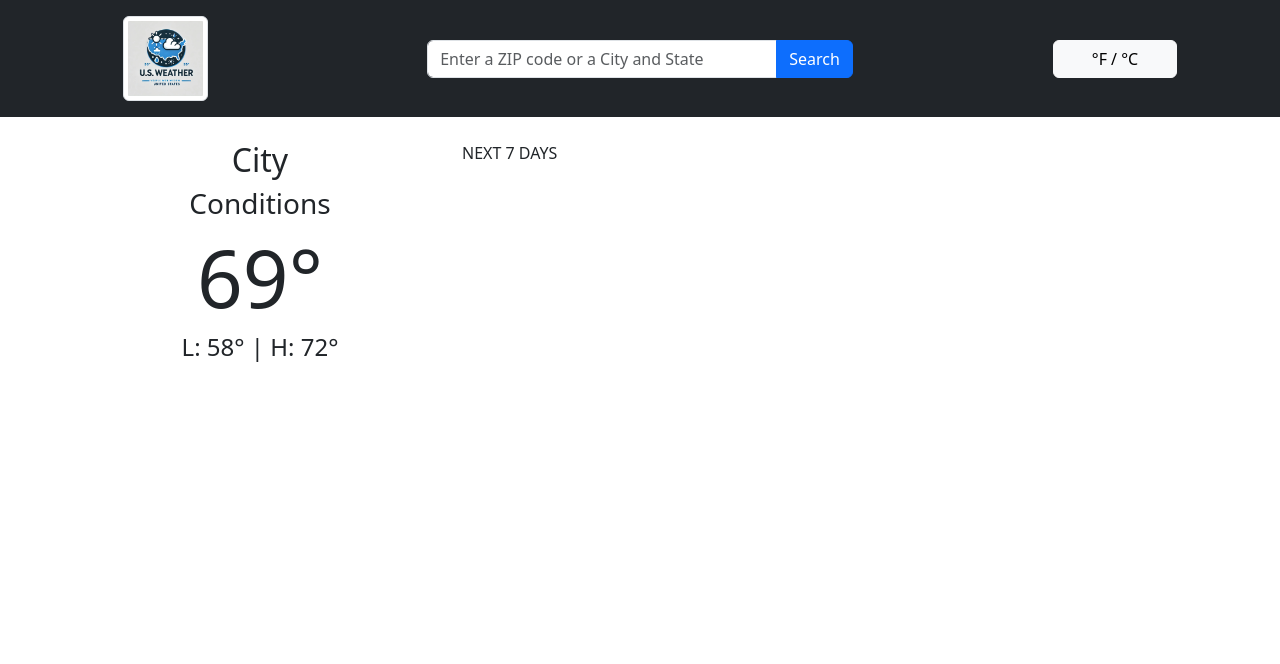
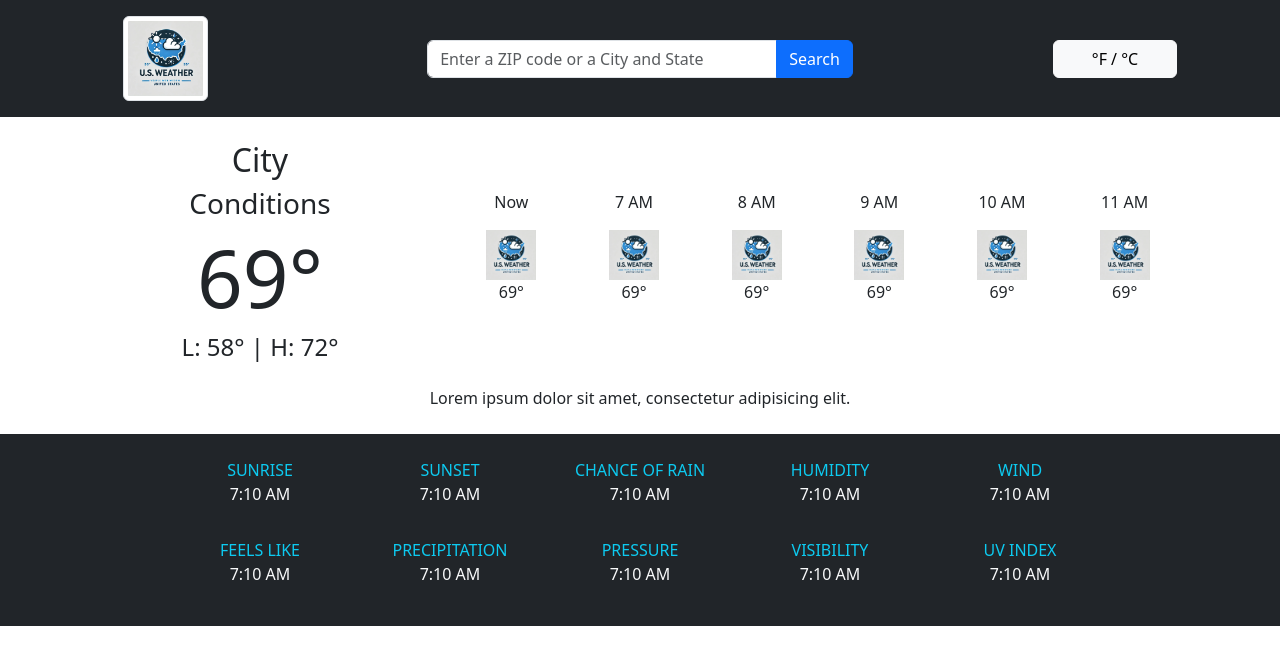
Before and after one commit to ryangholland/top-weather-app, a website built with Vite: page src/index.html in a window 1280 px wide. Built offline with nearby package versions, Linux system fonts and the light colour scheme; no server answers.

Commit message:
Style detailed today info

```diff
--- a/src/index.html
+++ b/src/index.html
@@ -40,18 +40,109 @@
     </header>
     <main class="py-4">
       <div class="container">
+        <!-- Basic Today Info -->
+        <!-- Add arrows for 3 screens of hours  -->
+        <!-- 6 > | < 5 > | < 6 -->
         <div class="row">
-          <div class="col-12 col-md-4 text-center">
+          <div class="col-12 col-md-4 text-center mb-4 mb-md-0">
             <h2>City</h2>
             <h3>Conditions</h3>
             <h1 class="display-1">69&deg;</h1>
             <h4>L: 58&deg; | H: 72&deg;</h4>
           </div>
-          <div class="col-12 col-md-8">
-            NEXT 7 DAYS
+          <div
+            class="col-12 col-md-8 row d-flex justify-content-center align-items-center"
+          >
+            <div class="col text-center">
+              <p>Now</p>
+              <img src="./assets/logo.webp" class="img" width="50px" />
+              <p>69&deg;</p>
+            </div>
+            <div class="col text-center">
+              <p>7 AM</p>
+              <img src="./assets/logo.webp" class="img" width="50px" />
+              <p>69&deg;</p>
+            </div>
+            <div class="col text-center">
+              <p>8 AM</p>
+              <img src="./assets/logo.webp" class="img" width="50px" />
+              <p>69&deg;</p>
+            </div>
+            <div class="col text-center">
+              <p>9 AM</p>
+              <img src="./assets/logo.webp" class="img" width="50px" />
+              <p>69&deg;</p>
+            </div>
+            <div class="col text-center">
+              <p>10 AM</p>
+              <img src="./assets/logo.webp" class="img" width="50px" />
+              <p>69&deg;</p>
+            </div>
+            <div class="col text-center">
+              <p>11 AM</p>
+              <img src="./assets/logo.webp" class="img" width="50px" />
+              <p>69&deg;</p>
+            </div>
+          </div>
+        </div>
+        <div class="row py-3 mb-2">
+          <div class="col text-center">
+            Lorem ipsum dolor sit amet, consectetur adipisicing elit.
           </div>
         </div>
       </div>
+
+      <!-- Detailed Today Info -->
+      <div class="bg-dark text-light p-4">
+        <div class="container">
+          <div class="row justify-content-center mb-md-3">
+            <div class="col-12 col-md-2 text-center">
+              <p class="mb-0 text-info">SUNRISE</p>
+              <p>7:10 AM</p>
+            </div>
+            <div class="col-12 col-md-2 text-center">
+              <p class="mb-0 text-info">SUNSET</p>
+              <p>7:10 AM</p>
+            </div>
+            <div class="col-12 col-md-2 text-center">
+              <p class="mb-0 text-info">CHANCE OF RAIN</p>
+              <p>7:10 AM</p>
+            </div>
+            <div class="col-12 col-md-2 text-center">
+              <p class="mb-0 text-info">HUMIDITY</p>
+              <p>7:10 AM</p>
+            </div>
+            <div class="col-12 col-md-2 text-center">
+              <p class="mb-0 text-info">WIND</p>
+              <p>7:10 AM</p>
+            </div>
+          </div>
+          <div class="row justify-content-center">
+            <div class="col-12 col-md-2 text-center">
+              <p class="mb-0 text-info">FEELS LIKE</p>
+              <p>7:10 AM</p>
+            </div>
+            <div class="col-12 col-md-2 text-center">
+              <p class="mb-0 text-info">PRECIPITATION</p>
+              <p>7:10 AM</p>
+            </div>
+            <div class="col-12 col-md-2 text-center">
+              <p class="mb-0 text-info">PRESSURE</p>
+              <p>7:10 AM</p>
+            </div>
+            <div class="col-12 col-md-2 text-center">
+              <p class="mb-0 text-info">VISIBILITY</p>
+              <p>7:10 AM</p>
+            </div>
+            <div class="col-12 col-md-2 text-center">
+              <p class="mb-0 text-info">UV INDEX</p>
+              <p>7:10 AM</p>
+            </div>
+          </div>
+        </div>
+      </div>
+
+      <!-- 7 Day Forecast -->
     </main>
   </body>
 </html>
```
